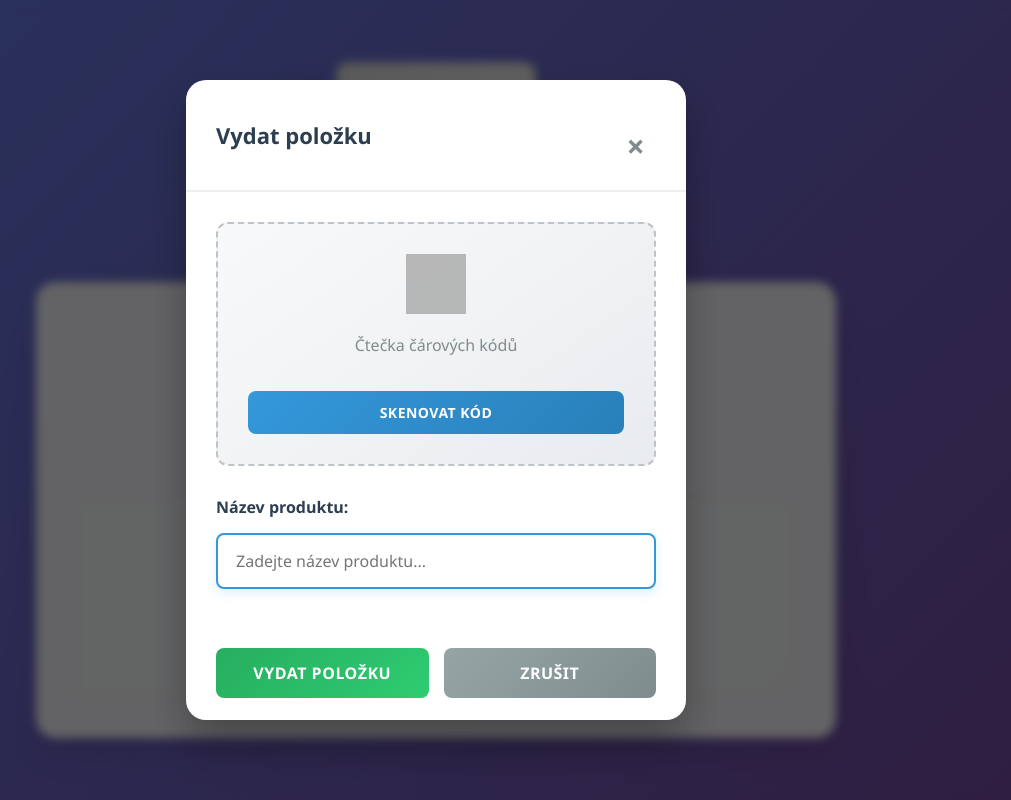
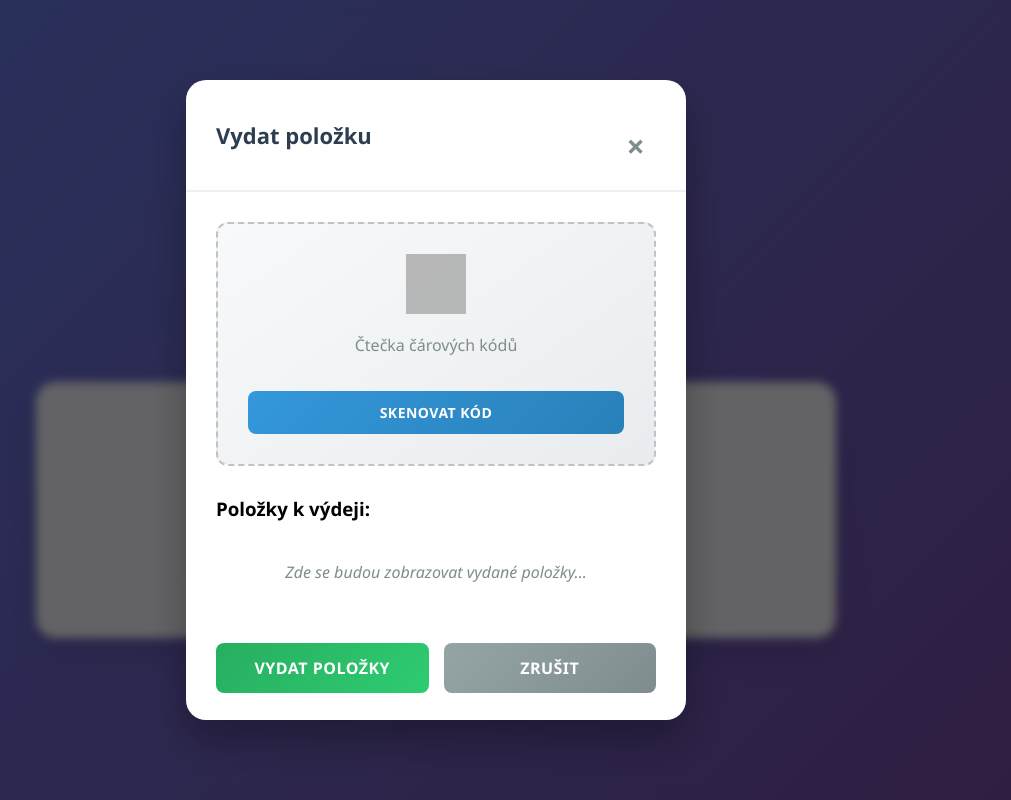
Before and after one commit to Markusdeatrius/Projekt_Sauer, a website: page Frontend/public/vydej.html in a window 1280 px wide. Both pictures are taken after a click on the button "Vydat Položku". Shown: the whole page, without its empty margins (204-1215 px from the left). Drawn offline with Linux system fonts and the light colour scheme; grey boxes are pictures that could not be loaded.

Commit message:
HTMLrework

```diff
--- a/Frontend/public/vydej.html
+++ b/Frontend/public/vydej.html
@@ -14,27 +14,22 @@
 
         <div class="content-container">
             <h1>VÝDEJ</h1>
-            <!--Přidat položku button-->
+
             <div class="action-buttons">
                 <button id="vydat-produkt" class="main-button clickable-area">
                     <img src="https://cdn-icons-png.flaticon.com/512/3031/3031665.png" alt="Issue" class="button-icon-img">
                     <span>Vydat Položku</span>
                 </button>
-            <!--Zpět button-->
-            <button id="back" class="secondary-button clickable-area" data-nav="prijem_vydej.html">
-                <img src="https://cdn-icons-png.flaticon.com/512/271/271220.png" alt="Back" class="button-icon-img">
-                <span>Zpět</span>
-            </button>
-            </div>
-            <!--vydej polozek-->
-            <div id="vydej-polozky" class="content-area">
-                <div class="placeholder-content">
-                    <p>Zde se budou zobrazovat vydané položky...</p>
-                </div>
+
+                <button id="back" class="secondary-button clickable-area" data-nav="prijem_vydej.html">
+                    <img src="https://cdn-icons-png.flaticon.com/512/271/271220.png" alt="Back" class="button-icon-img">
+                    <span>Zpět</span>
+                </button>
             </div>
         </div>
     </div>
-<!--okno ktere se ukaze po kliknuti vydat polozku-->
+
+    <!-- Modální okno pro výdej -->
     <div id="modal-overlay-vydej" class="modal-overlay">
         <div class="modal-content">
             <div class="modal-header">
@@ -51,13 +46,16 @@
                     </div>
                 </div>
 
-                <div class="input-section">
-                    <label for="product-name-vydej">Název produktu:</label>
-                    <input type="text" id="product-name-vydej" placeholder="Zadejte název produktu..." required>
+                <!-- Seznam vydávaných položek -->
+                <div class="issued-items-section">
+                    <h3>Položky k výdeji:</h3>
+                    <div id="issued-items-list">
+                        <p class="placeholder-content">Zde se budou zobrazovat vydané položky...</p>
+                    </div>
                 </div>
 
                 <div class="modal-buttons">
-                    <button id="issue-item-btn" class="confirm-button">Vydat položku</button>
+                    <button id="issue-item-btn" class="confirm-button">Vydat položky</button>
                     <button id="cancel-btn-vydej" class="cancel-button">Zrušit</button>
                 </div>
             </div>
```
Also changed, not shown: Frontend/public/prijem_vydej.html (+1 -13 lines).
